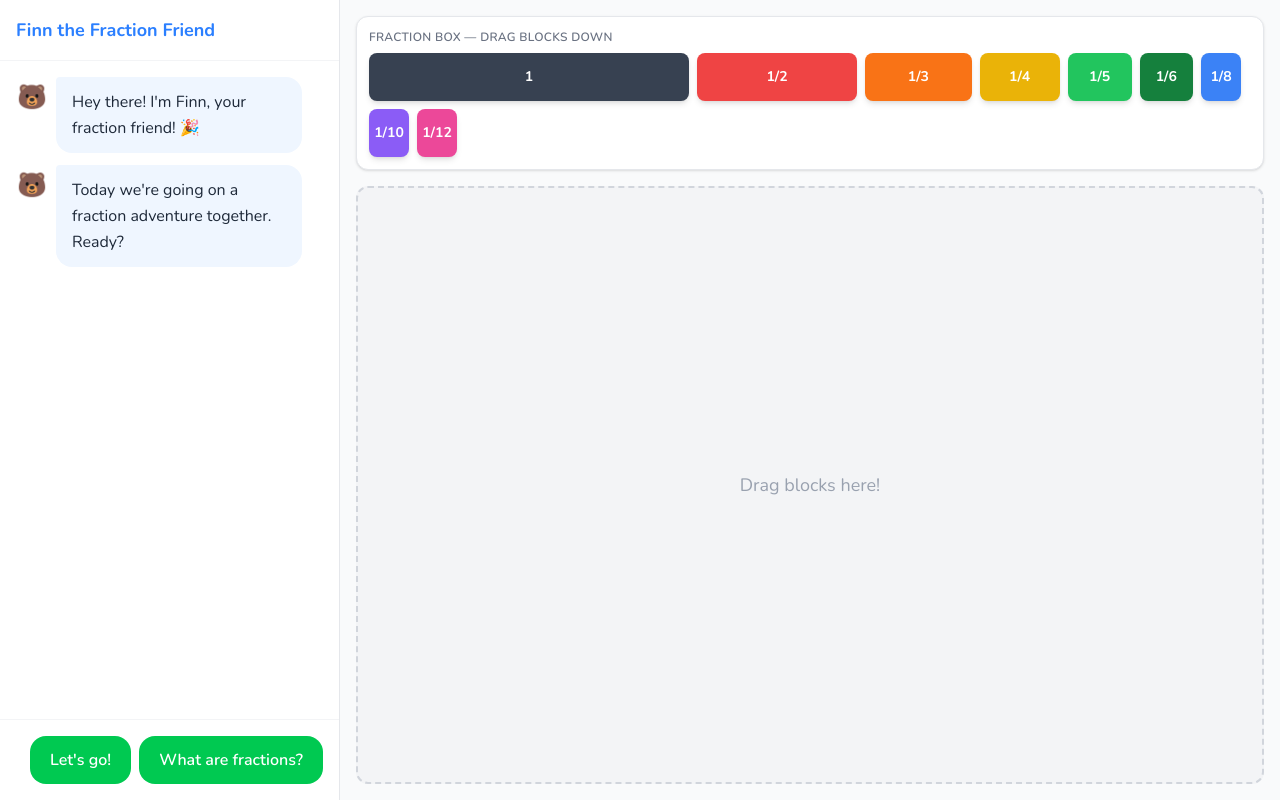
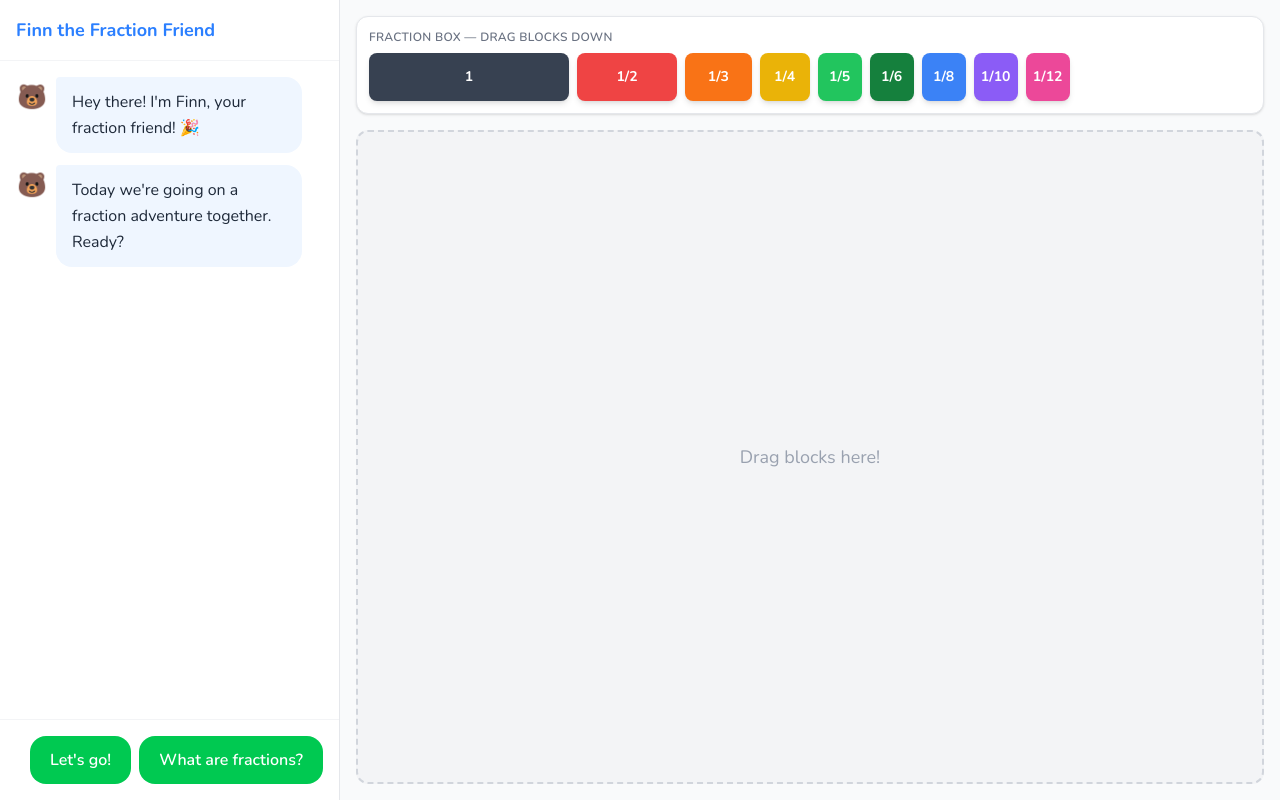
Before and after one commit to helloblair/synthesis-tutor, a React (Vite) app: page / in a window 1280 px wide. Built offline with nearby package versions, Linux system fonts and the light colour scheme.

Commit message:
style: balance fraction block sizing in palette for visual clarity

```diff
--- a/src/components/FractionPalette.tsx
+++ b/src/components/FractionPalette.tsx
@@ -1,11 +1,13 @@
-import { PALETTE_FRACTIONS, FRACTION_COLORS } from '../context/ManipulativeContext';
+import { PALETTE_FRACTIONS, FRACTION_COLORS, useManipulative } from '../context/ManipulativeContext';
 import { fractionLabel } from '../utils/fractionMath';
 import type { Fraction } from '../utils/fractionMath';
 import { useDraggable } from '@dnd-kit/core';
 import { CSS } from '@dnd-kit/utilities';
 
+const PALETTE_BASE = 200;
+
 function DraggablePaletteBlock({ fraction, baseWidth }: { fraction: Fraction; baseWidth: number }) {
-  const width = (fraction.numerator / fraction.denominator) * baseWidth;
+  const width = Math.max((fraction.numerator / fraction.denominator) * baseWidth, 44);
   const color = FRACTION_COLORS[fraction.denominator] || '#6B7280';
   const id = `palette-${fraction.numerator}-${fraction.denominator}`;
 
@@ -15,7 +17,7 @@ function DraggablePaletteBlock({ fraction, baseWidth }: { fraction: Fraction; ba
   });
 
   const style = {
-    width: `${Math.max(width, 40)}px`,
+    width: `${width}px`,
     backgroundColor: color,
     transform: CSS.Translate.toString(transform),
     opacity: isDragging ? 0.5 : 1,
@@ -44,7 +46,7 @@ export function FractionPalette({ baseWidth }: { baseWidth: number }) {
           <DraggablePaletteBlock
             key={`${f.numerator}-${f.denominator}`}
             fraction={f}
-            baseWidth={baseWidth}
+            baseWidth={PALETTE_BASE}
           />
         ))}
       </div>
```
